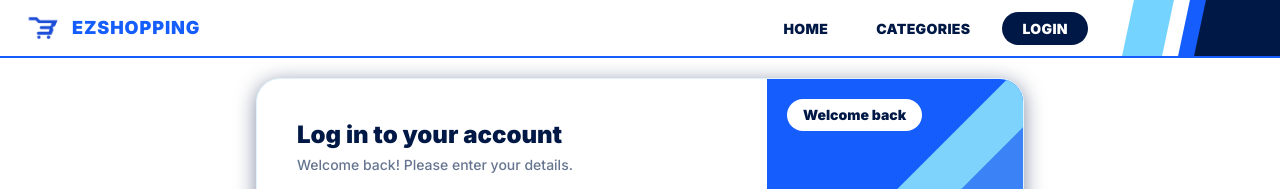
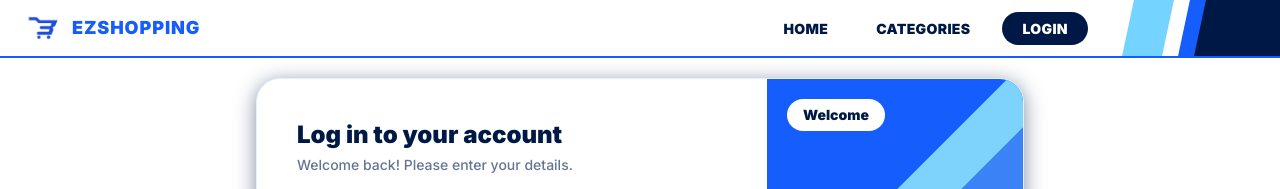
Before and after one commit to mannekoy-hub/manman-ecommerce, a React (Vite) app: page /login in a window 1280 px wide. Shown: the top 189 px of the page. Built offline with nearby package versions, Linux system fonts and the light colour scheme.

Commit message:
Welcome back to welcome

```diff
--- a/src/Components/LogInCardBox.tsx
+++ b/src/Components/LogInCardBox.tsx
@@ -156,7 +156,7 @@ export function Logincard() {
                     <polygon points="80,300 240,140 240,460" fill="#001845" />
                 </svg>
                 <span className="absolute left-5 top-5 rounded-full bg-white px-4 py-1.5 text-sm font-black text-[#001845]">
-                    Welcome back
+                    Welcome
                 </span>
             </div>
         </div>
--- a/src/Components/SearchBar.tsx
+++ b/src/Components/SearchBar.tsx
@@ -15,6 +15,7 @@ function SearchIcon({ className }: { className?: string }) {
         </svg>
     );
 }
+
 
 export function Searchbar() {
     return (
```
